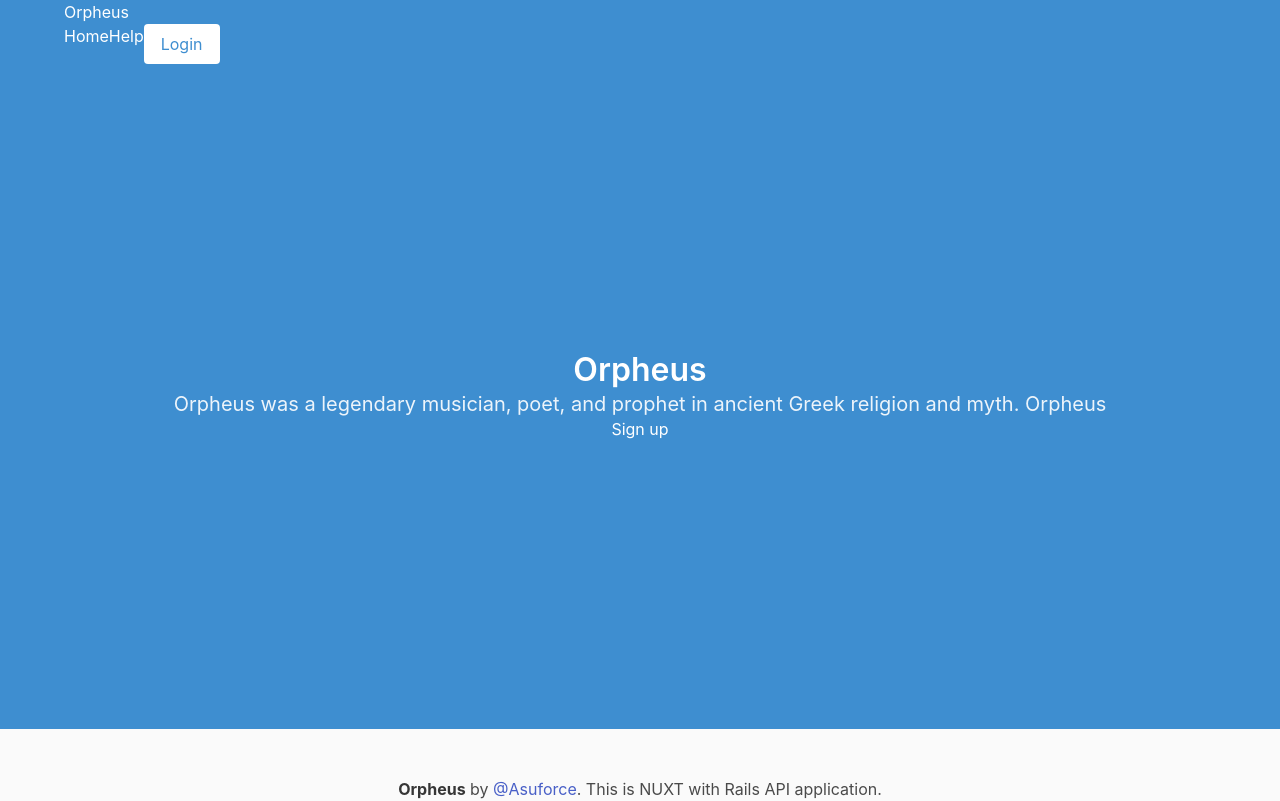
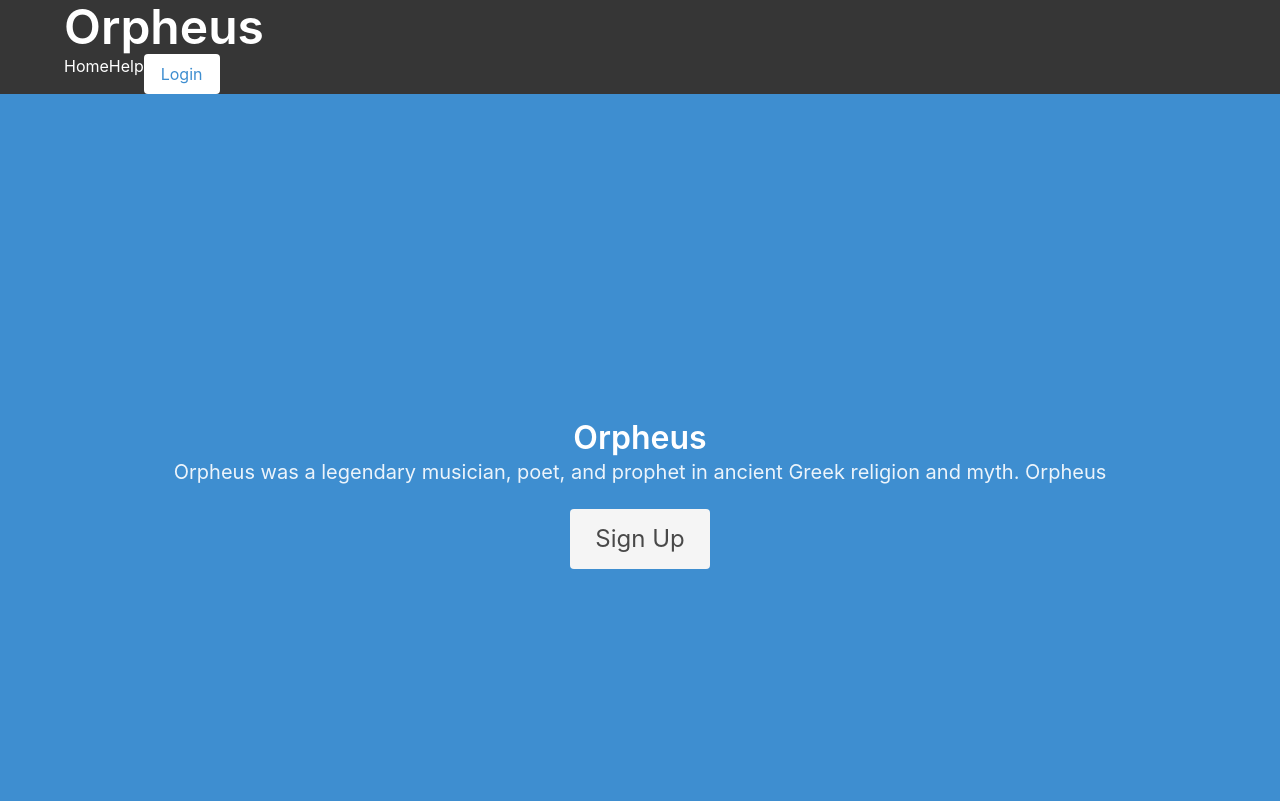
Before and after one commit to Asuforce/Orpheus-client, a Nuxt app: page / in a window 1280 px wide. Shown: the top 801 px of the page. Built offline with nearby package versions, Linux system fonts and the light colour scheme.

Commit message:
use font-awesome

```diff
--- a/components/Footer.vue
+++ b/components/Footer.vue
@@ -3,7 +3,7 @@
     <div class="container">
       <div class="content has-text-centered">
         <p>
-          <strong>Orpheus</strong> by <a href="https://github.com/Asuforce/">@Asuforce</a>. This is NUXT with Rails API application.
+          <strong>Orpheus</strong> by <a href="https://github.com/Asuforce/">@Asuforce</a>. This is Nuxt.js with Rails API application.
         </p>
         <p>
           <a class="icon" href="https://github.com/asuforce/Orpheus-client">
--- a/components/Header.vue
+++ b/components/Header.vue
@@ -1,12 +1,12 @@
 <template>
-  <section class="hero is-info is-large">
+  <section class="hero is-dark is-large">
     <div class="hero-head">
       <header class="nav">
         <div class="container">
           <div class="nav-left">
-            <a class="nav-item">
+            <nuxt-link to="/" class="nav-item title is-1 is-spaced">
               Orpheus
-            </a>
+            </nuxt-link>
           </div>
           <div class="nav-right nav-menu">
             <nuxt-link to="/" class="nav-item is-active">Home</nuxt-link>
--- a/nuxt.config.js
+++ b/nuxt.config.js
@@ -17,7 +17,10 @@ module.exports = {
   ** Customize the progress-bar color
   */
   loading: { color: '#3B8070' },
-  css: ['bulma/css/bulma.css'],
+  css: [
+    'bulma/css/bulma.css',
+    'font-awesome/css/font-awesome.min.css',
+  ],
   /** Build configuration
   */
   build: {
--- a/package.json
+++ b/package.json
@@ -6,6 +6,7 @@
   "private": true,
   "dependencies": {
     "bulma": "^0.4.2",
+    "font-awesome": "^4.7.0",
     "nuxt": "^1.0.0-alpha.4"
   },
   "scripts": {
--- a/pages/index.vue
+++ b/pages/index.vue
@@ -1,5 +1,5 @@
 <template>
-  <section class="hero is-info is-large">
+  <section class="hero is-info is-fullheight">
     <div class="hero-body">
       <div class="container has-text-centered">
         <h1 class="title">
@@ -9,8 +9,7 @@
           Orpheus was a legendary musician, poet, and prophet in ancient Greek religion and myth.
           <a href="https://en.wikipedia.org/wiki/Orpheus">Orpheus</a>
         </h2>
-        Sign up
-        <!--<%= link_to "Sign up now!", signup_path, class: "btn btn-lg btn-primary" %>-->
+        <nuxt-link to="/" class="button is-large is-light">Sign Up</nuxt-link>
       </div>
     </div>
   </section>
```
Also changed, not shown: 1 other file (tests, documents, lock files or other folders).
